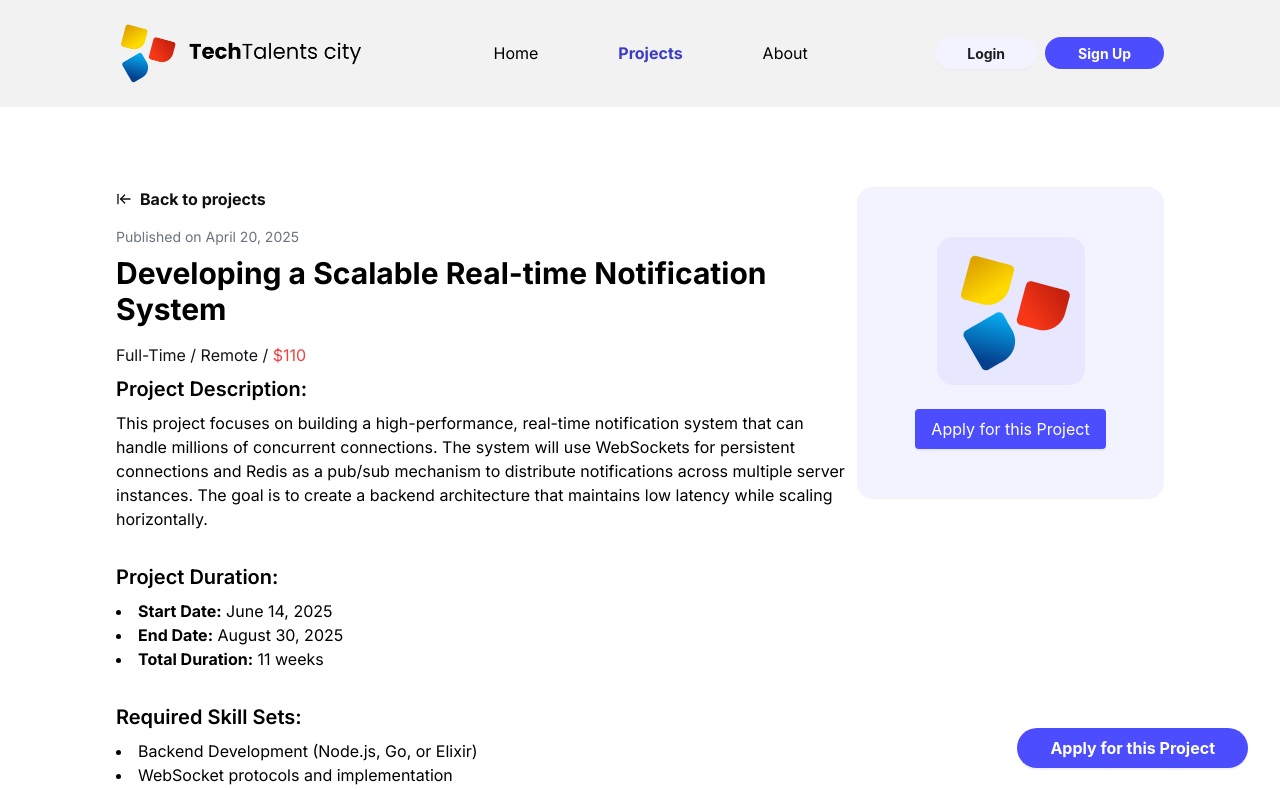
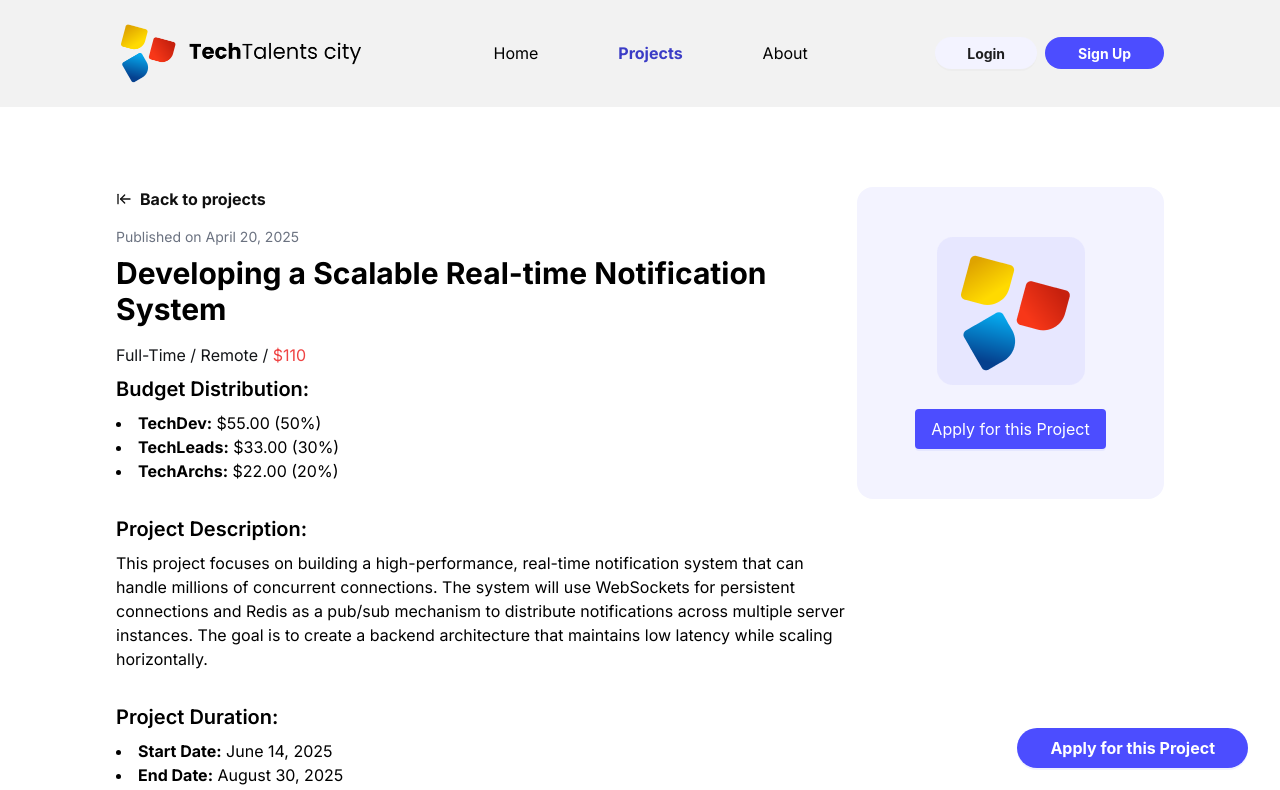
Before and after one commit to techtalentscity/techtalentscity.github.io, a React (Vite) app: page /projects/real-time-notification-system in a window 1280 px wide. Shown: the top 790 px of the page. Built offline with nearby package versions, Linux system fonts and the light colour scheme.

Commit message:
Update Real-time-Notification-System.jsx

```diff
--- a/src/Pages/ProjectDetail/Real-time-Notification-System.jsx
+++ b/src/Pages/ProjectDetail/Real-time-Notification-System.jsx
@@ -3,8 +3,30 @@ import { Button } from 'antd';
 import logo from '../../assets/images/techtalent.png';
 import { LuArrowLeftToLine } from 'react-icons/lu';
 import Container from '../../components/Container';
+import { useState } from 'react';
 
 const ProjectDetail = () => {
+  // Project budget
+  const [totalBudget, setTotalBudget] = useState(110);
+
+  // Distribution percentages
+  const [distribution, setDistribution] = useState({
+    techDev: 50,    // 50% of the budget
+    techLeads: 30,  // 30% of the budget
+    techArchs: 20   // 20% of the budget
+  });
+
+  // Calculate amounts based on percentages
+  const calculateAmounts = () => {
+    return {
+      techDev: (totalBudget * distribution.techDev / 100).toFixed(2),
+      techLeads: (totalBudget * distribution.techLeads / 100).toFixed(2),
+      techArchs: (totalBudget * distribution.techArchs / 100).toFixed(2)
+    };
+  };
+
+  const amounts = calculateAmounts();
+
   return (
     <Container className='w-full flex flex-col lg:flex-row gap-2 mt-10 lg:mt-20'>
       <div className="w-full flex flex-col items-start bg-white">
@@ -13,7 +35,16 @@ const ProjectDetail = () => {
         </Link>
         <p className="text-sm text-gray-500 mb-2">Published on April 20, 2025</p>
         <h1 className="text-3xl font-bold mb-4">Developing a Scalable Real-time Notification System</h1>
-        <p className="text-[#131518] mb-2">Full-Time / Remote / <span className="text-red-500">$110</span></p>
+        <p className="text-[#131518] mb-2">Full-Time / Remote / <span className="text-red-500">${totalBudget}</span></p>
+
+        <div className="mb-8">
+          <h2 className="text-xl font-semibold mb-2">Budget Distribution:</h2>
+          <ul className="list-disc list-inside">
+            <li><strong>TechDev:</strong> ${amounts.techDev} ({distribution.techDev}%)</li>
+            <li><strong>TechLeads:</strong> ${amounts.techLeads} ({distribution.techLeads}%)</li>
+            <li><strong>TechArchs:</strong> ${amounts.techArchs} ({distribution.techArchs}%)</li>
+          </ul>
+        </div>
 
         <div className="mb-8">
           <h2 className="text-xl font-semibold mb-2">Project Description:</h2>
```
